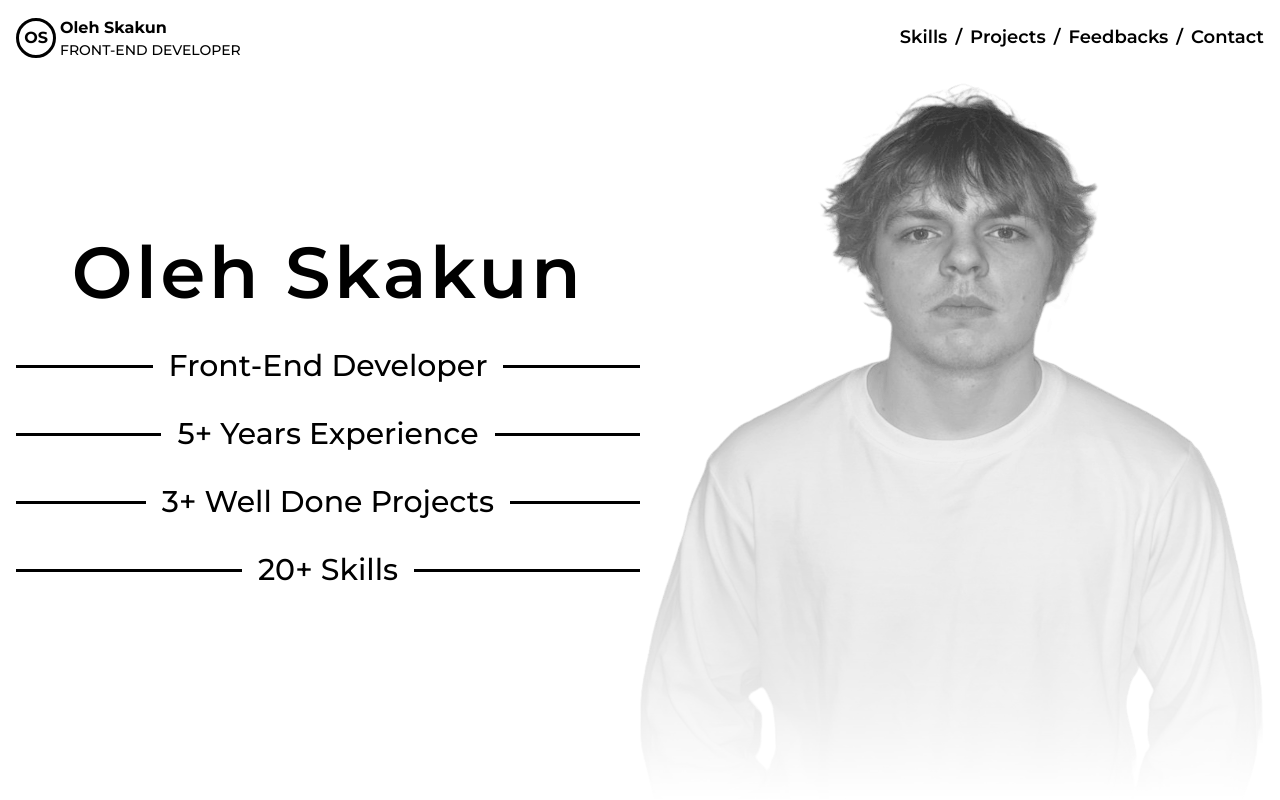
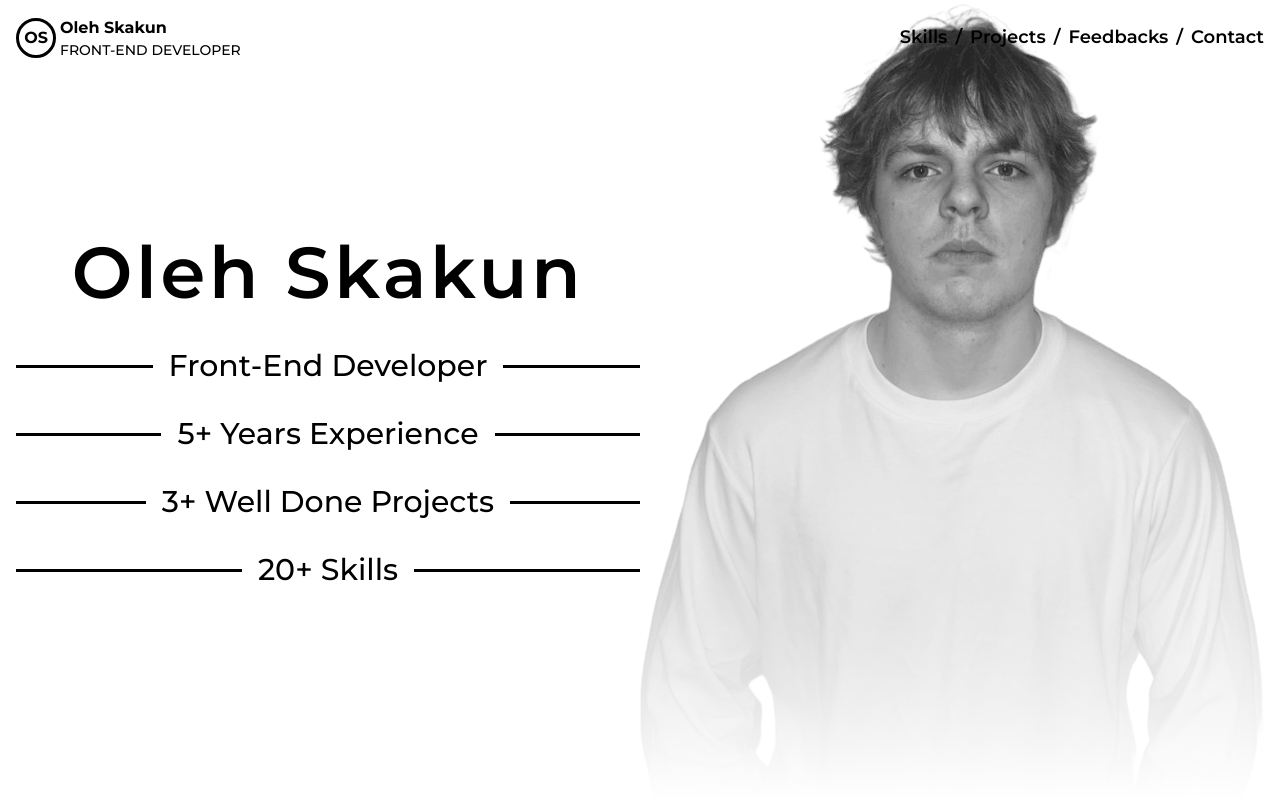
Before and after one commit to ynikalnui/portfolio-website-v2, a Next.js app in the folder frontend/: page / in a window 1280 px wide. Shown: the top 800 px of the page. Built offline with nearby package versions, Linux system fonts and the light colour scheme.

Commit message:
background image fixes

```diff
--- a/frontend/src/components/header/index.tsx
+++ b/frontend/src/components/header/index.tsx
@@ -1,32 +1,64 @@
 'use client'
 
-import useNavMenuStore from "@/store/useNavMenuStore"
-import DesktopNav from "./DesktopNav"
-import OpenMenuButton from "./utils/OpenMenuButton"
+import { useState, useEffect } from "react";
+import useNavMenuStore from "@/store/useNavMenuStore";
+import DesktopNav from "./DesktopNav";
+import OpenMenuButton from "./utils/OpenMenuButton";
 
 export default function Header() {
-    const isOpened = useNavMenuStore(state => state.isOpened)
+    const [scrolled, setScrolled] = useState(false);
+    const isOpened = useNavMenuStore((state) => state.isOpened);
+
+    useEffect(() => {
+        if (window.scrollY > 30) {
+            setScrolled(true);
+        }
+
+        const handleScroll = () => {
+            if (window.scrollY > 30) {
+                setScrolled(true);
+            } else {
+                setScrolled(false);
+            }
+        };
+
+        window.addEventListener("scroll", handleScroll);
+
+        return () => {
+            window.removeEventListener("scroll", handleScroll);
+        };
+    }, []);
 
     return (
-        <div className={`fixed z-50 top-0 left-0 right-0 mx-auto w-full lg:max-w-[1600px] py-4 px-4 flex justify-between
-         ${!isOpened ? 'bg-white/60 backdrop-blur-sm shadow-sm shadow-white/60' : 'delay-300 bg-transparent'}`}>
-
+        <div
+            className={`fixed z-50 top-0 left-0 right-0 mx-auto w-full lg:max-w-[1600px] py-4 px-4 flex justify-between
+            ${scrolled && !isOpened ? 'bg-white/60 backdrop-blur-sm' : 'delay-300 bg-transparent'}`}
+        >
             <div className="flex gap-x-1 items-center">
-                <div className={`transition-all border-[3px] rounded-full size-10 flex justify-center items-center font-bold
-                    ${isOpened ? 'border-white text-white delay-200' : 'border-black text-black'}
-                `}>
+                <div
+                    className={`transition-all border-[3px] rounded-full size-10 flex justify-center items-center font-bold
+                    ${isOpened ? 'border-white text-white delay-200' : 'border-black text-black'}`}
+                >
                     OS
                 </div>
 
                 <div>
-                    <p className={`font-bold text-base transition-all ${isOpened ? 'text-white delay-200' : 'text-black'}`}>Oleh Skakun</p>
-                    <p className={`font-medium text-sm transition-all ${isOpened ? 'text-white delay-200' : 'text-black'}`}>FRONT-END DEVELOPER</p>
+                    <p
+                        className={`font-bold text-base transition-all ${isOpened ? 'text-white delay-200' : 'text-black'}`}
+                    >
+                        Oleh Skakun
+                    </p>
+                    <p
+                        className={`font-medium text-sm transition-all ${isOpened ? 'text-white delay-200' : 'text-black'}`}
+                    >
+                        FRONT-END DEVELOPER
+                    </p>
                 </div>
             </div>
 
             <DesktopNav />
 
-            <OpenMenuButton/>
+            <OpenMenuButton />
         </div>
-    )
+    );
 }
--- a/frontend/src/components/hero-section/index.tsx
+++ b/frontend/src/components/hero-section/index.tsx
@@ -4,22 +4,11 @@ export default function HeroSection() {
     const introQualities = ["Front-End Developer", "5+ Years Experience", "3+ Well Done Projects", "20+ Skills"]
 
     return (
-        <section className="flex pt-20 w-full h-[70vh] md:h-screen relative">
-            <div className="absolute right-0 bottom-0 pt-20 flex items-end justify-center md:justify-end
-            h-full w-full md:w-2/3 lg:w-1/2 2xl:w-[50vw]">
-                <Image
-                src="/images/personal-photo.png"
-                alt="oleh skakun photo"
-                width={750}
-                height={920}
-                className="max-h-full h-auto w-auto md:w-full select-none"
-                style={{
-                    WebkitMaskImage: "linear-gradient(to top, rgba(0,0,0,0) 0%, rgba(0,0,0,1) 100%)",
-                    maskImage: "linear-gradient(to top, rgba(0,0,0,0) 0%, rgba(0,0,0,1) 100%)"
-                }}
-                />
-            </div>
-
+        <section className="flex pt-20 w-full h-[70vh] md:h-screen relative
+        bg-no-repeat bg-[bottom_center] md:bg-right-bottom bg-contain"
+        style={{
+            backgroundImage: "linear-gradient(to bottom, rgba(255,255,255,0) 20%, rgba(255,255,255,1)), url('/images/personal-photo.png')"
+        }}>
             <div className="w-full md:w-7/12 xl:w-6/12 h-fit md:h-[80%] xl:h-full flex flex-col gap-y-10 items-center justify-center mt-auto pb-14">
                 <h1
                 data-aos="fade-up"
```
